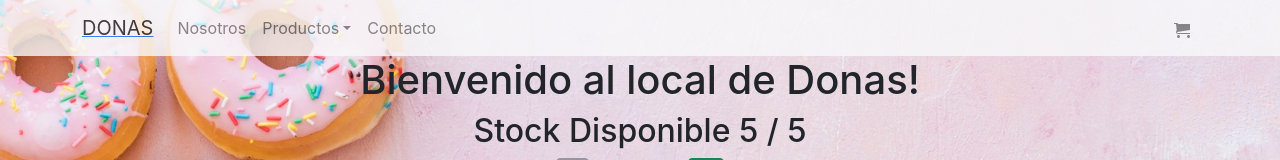
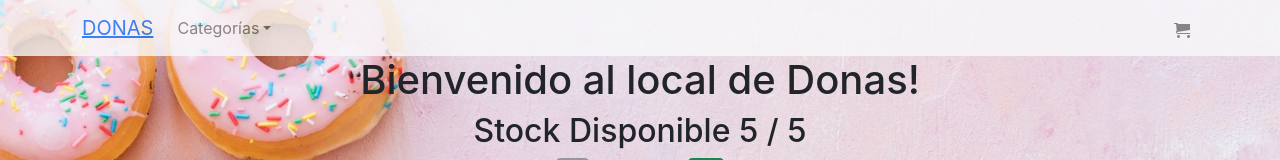
Before and after one commit to SJoaquinR/coder-donas-RodriguezSJ, a React (Create React App) app: page / in a window 1280 px wide. Shown: the top 160 px of the page. Built offline with nearby package versions, Linux system fonts and the light colour scheme.

Commit message:
Primera Entrega del Proyecto Final

```diff
--- a/src/components/nav-bar/NavBar.css
+++ b/src/components/nav-bar/NavBar.css
@@ -2,3 +2,7 @@
 {
     opacity: 0.8;
 }
+
+.selected {
+    color: brown;
+  }
--- a/src/components/nav-bar/NavBar.js
+++ b/src/components/nav-bar/NavBar.js
@@ -7,25 +7,25 @@ const NavBar = () => {
   return (
     <Navbar bg="light" expand="lg" className="navbar sticky-top navbar">
       <Container>
-        <NavLink to={`/`}>
-          <Navbar.Brand>DONAS</Navbar.Brand>
-        </NavLink>
+        <Navbar.Brand>
+          <Link to="/">DONAS</Link>
+        </Navbar.Brand>
         <Navbar.Toggle aria-controls="basic-navbar-nav" />
         <Navbar.Collapse id="basic-navbar-nav">
           <Nav className="me-auto">
-            <Nav.Link href="#us">Nosotros</Nav.Link>
-            <NavDropdown title="Productos" id="basic-nav-dropdown">
-              <Link to={`/category/glazed`}>
-                <NavDropdown.Item href="#action/3.1">
-                  Glaciados
-                </NavDropdown.Item>
-              </Link>
+            {/* <Nav.Link href="#us">Nosotros</Nav.Link> */}
+            <NavDropdown title="Categorías" id="basic-nav-dropdown">
+              <NavDropdown.Item>
+                <NavLink to="/category/glazed" activeClassName="selected">Glaciados</NavLink>
+              </NavDropdown.Item>
+
               <NavDropdown.Divider />
-              <Link to={`/category/fillers`}>
-                <NavDropdown.Item href="#action/3.2">Rellenos</NavDropdown.Item>
-              </Link>
+
+              <NavDropdown.Item>
+                <NavLink to="/category/fillers" activeClassName="selected">Rellenos</NavLink>
+              </NavDropdown.Item>
             </NavDropdown>
-            <Nav.Link href="#contact">Contacto</Nav.Link>
+            {/* <Nav.Link href="#contact">Contacto</Nav.Link> */}
           </Nav>
           <Nav>
             <Nav.Link href="#cart">
--- a/src/layouts/item-list-container/ItemListContainer.js
+++ b/src/layouts/item-list-container/ItemListContainer.js
@@ -1,25 +1,28 @@
 import { products } from "../../data/products";
 import ItemList from "../../components/item-list/ItemList";
 import ItemCount from "../../components/ItemCount";
- import { useParams } from "react-router";
+import { useParams } from "react-router";
 import { useEffect, useState } from "react";
 
-const ItemListContainer = ({children, greeting}) => {
-   const { categoryValue } = useParams();
-   const [itemsProducts, setitemsProducts] = useState(products);
+const ItemListContainer = ({ children, greeting }) => {
+  const { categoryValue } = useParams();
+  const [itemsProducts, setitemsProducts] = useState(products);
 
   useEffect(() => {
-if (categoryValue !== undefined) {
-  const findItem = itemsProducts.filter(categorySub => categorySub.category === categoryValue)
-		setitemsProducts(findItem)
-}}, [categoryValue])
+    if (categoryValue !== undefined) {
+      const findItem = itemsProducts.filter(
+        (categorySub) => categorySub.category === categoryValue
+      );
+      setitemsProducts(findItem);
+    }
+  }, [categoryValue, itemsProducts]);
 
   return (
     <div>
       <h1>{greeting}</h1>
       {children}
       <ItemCount stock="5" />
-      <ItemList products={itemsProducts}  />
+      <ItemList products={itemsProducts} />
     </div>
   );
 };
```
